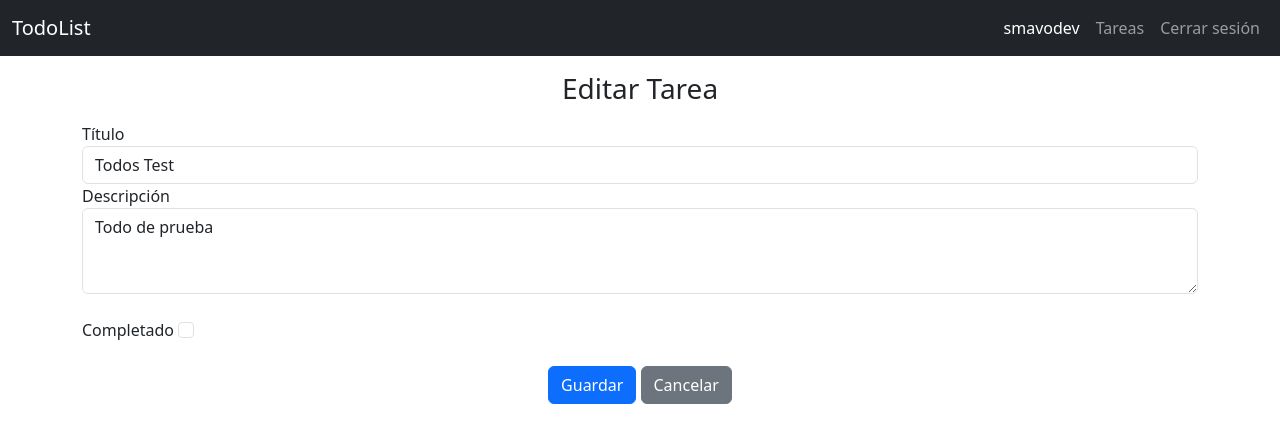
After one commit to smavo/todo_flask, a Flask app: page /todo/update/1 in a window 1280 px wide. The commit adds this page. Shown: the top 443 px of the page. Run offline with Flask 3, Linux system fonts and the light colour scheme; a user stored in the database is signed in.

Commit message:
Add Update Tarea

```diff
--- a/todor/templates/todo/list.html
+++ b/todor/templates/todo/list.html
@@ -31,7 +31,7 @@
                         {% endif %}
                     </td>
                     <td>
-                        <a href="" class="btn btn-info btn-sm">Editar</a>
+                        <a href="{{ url_for('todo.update', id = todo.id)}}" class="btn btn-info btn-sm">Editar</a>
                     </td>
                     <td>
                         <a href="" class="btn btn-danger btn-sm">Eliminar</a>
--- /dev/null
+++ b/todor/templates/todo/update.html
@@ -0,0 +1,27 @@
+{% extends 'base.html'%}
+
+{% block content %}
+<section class="container-sm">
+    <h3 class="text-center mt-3 mb-3">{% block title %}Editar Tarea{% endblock %}</h3>
+    <form action="" method="post">
+        <div class="form-group">
+            <label for="title">Título</label>
+            <input type="text" class="form-control" id="title" name="title" required value="{{ todo.title }}">
+        </div>
+        <div class="form-group">
+            <label for="desc">Descripción</label>
+            <textarea class="form-control" id="desc" name="desc" rows="3">{{ todo.desc }}</textarea>
+        </div>
+        <br>
+        <div class="form-group">
+            <label for="state">Completado</label>
+            <input class="form-check-input" type="checkbox" name="state" id="state" {% if todo.state == true %} checked {% endif%}>
+        </div>
+        <br>
+        <div class="text-center">
+            <input type="submit" class="btn btn-primary" value="Guardar">
+            <a href="{{ url_for('todo.list') }}" class="btn btn-secondary">Cancelar</a>
+        </div>
+    </form>
+</section>
+{% endblock %}
--- a/todor/todo.py
+++ b/todor/todo.py
@@ -28,3 +28,23 @@ def create():
         db.session.commit()
         return redirect(url_for('todo.list'))
     return render_template('todo/create.html')
+
+
+def get_todo(id):
+    todo = Todo.query.get_or_404(id)
+    return todo
+
+
+@bp.route('/update/<int:id>', methods=('GET', 'POST'))
+@login_required
+def update(id):
+    todo = get_todo(id)
+
+    if request.method == 'POST':
+        todo.title = request.form['title']
+        todo.desc = request.form['desc']
+        todo.state = True if request.form.get('state') == 'on' else False
+
+        db.session.commit()
+        return redirect(url_for('todo.list'))
+    return render_template('todo/update.html', todo=todo)
```
Also changed, not shown: instance/todolist.db.
